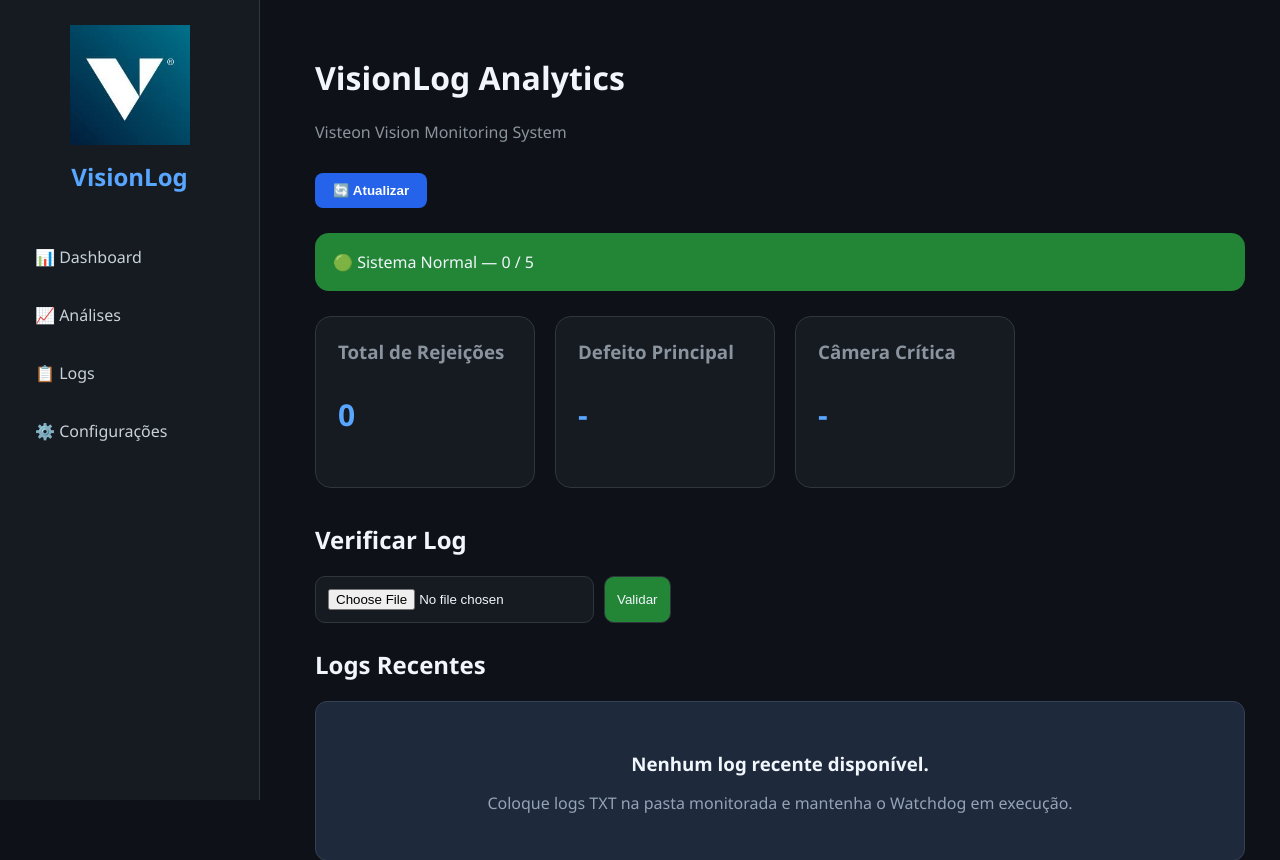
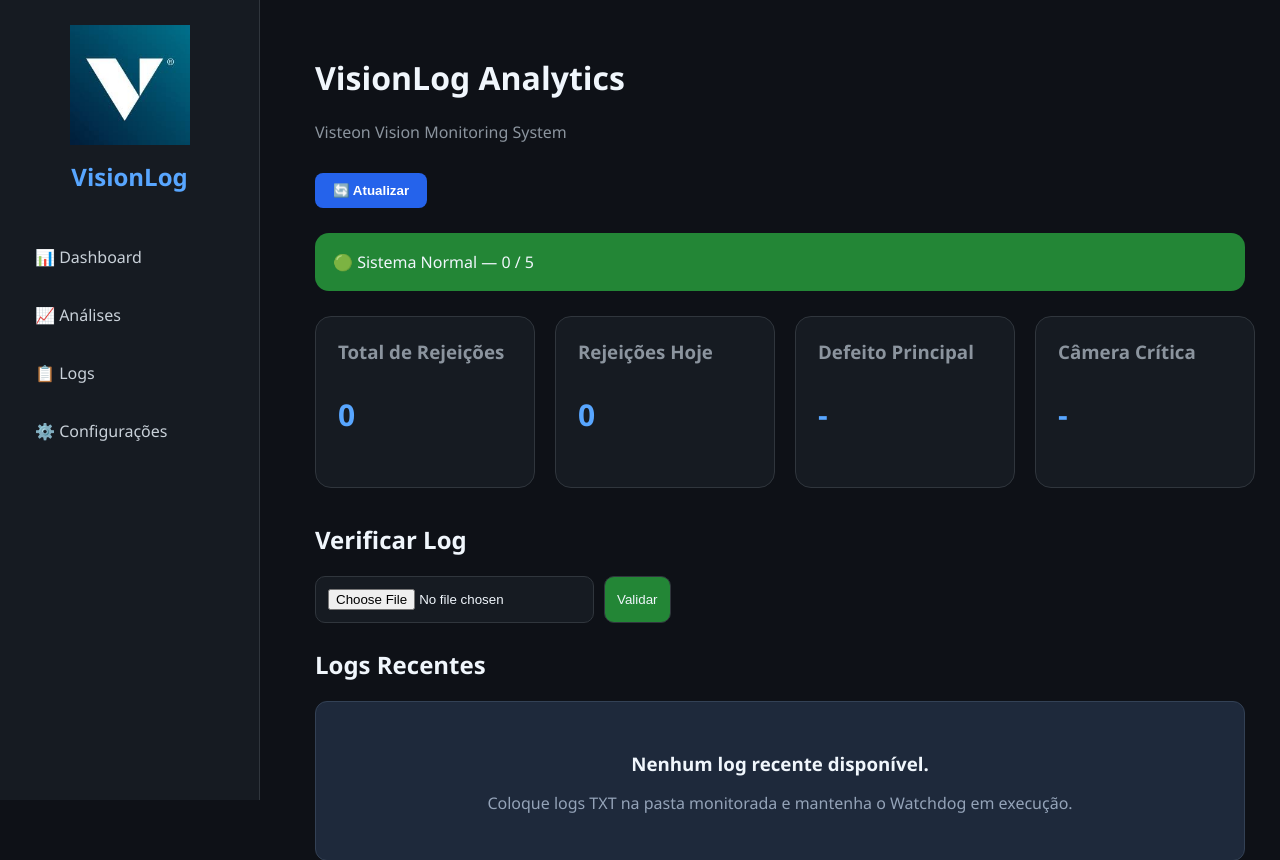
Before and after one commit to Thlsslvg/VisionLog, a Flask app: page / in a window 1280 px wide. Shown: the top 860 px of the page. Run offline with Flask 3, Linux system fonts and the light colour scheme; data that the repository does not hold is empty.

Commit message:
Update index.html

```diff
--- a/VisionLog_Web/templates/index.html
+++ b/VisionLog_Web/templates/index.html
@@ -39,9 +39,15 @@ VisionLog Dashboard
 {% endif %}
 
 <div class="cards">
+
     <div class="card">
         <h3>{{ t("total_rejections") }}</h3>
         <p>{{ data.total_rejections }}</p>
+    </div>
+
+    <div class="card">
+    <h3>{{ t("today_rejections") }}</h3>
+    <p>{{ today_rejections }}</p>
     </div>
 
     <div class="card">
@@ -53,6 +59,7 @@ VisionLog Dashboard
         <h3>{{ t("critical_camera") }}</h3>
         <p>{{ data.critical_camera }}</p>
     </div>
+
 </div>
 
 <h2>{{ t("verify_log") }}</h2>
```
